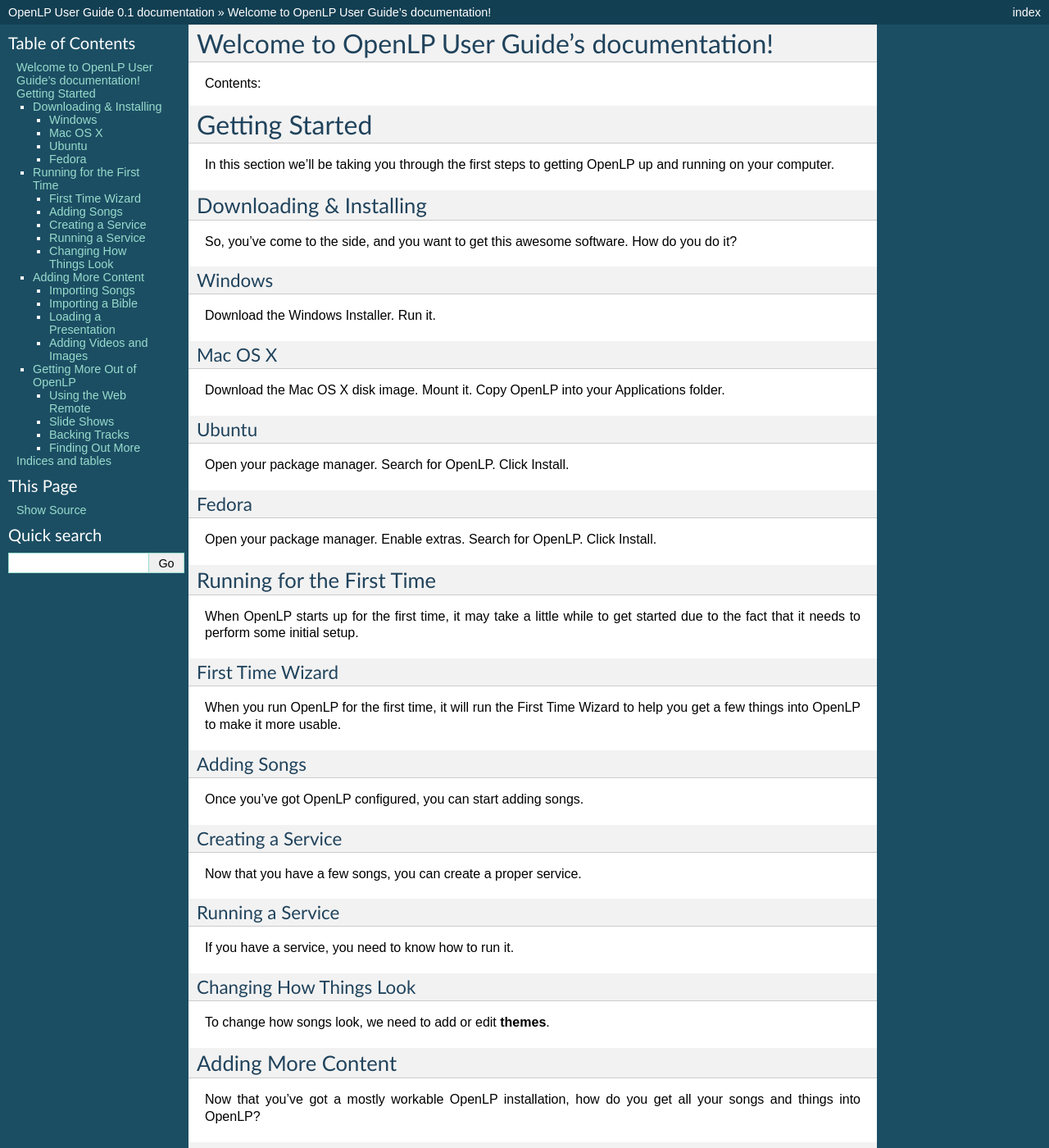
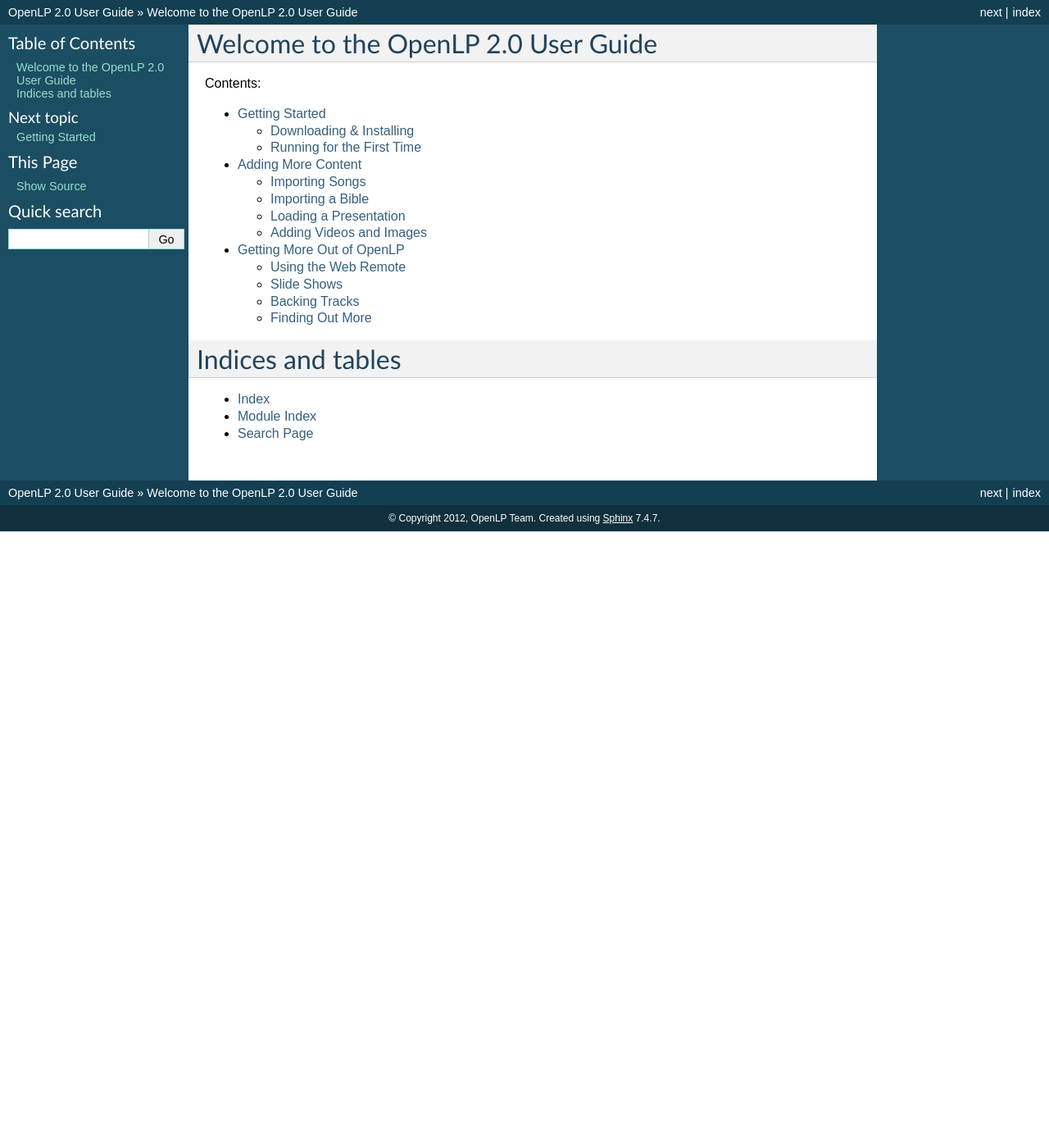
Before and after one commit to kwabenasapong/openpldoc, a Sphinx documentation site: the page built from user-guide/source/index.rst, in a window 1280 px wide and 1400 px high. Shown: the whole window at 82% size. Built offline with Sphinx 7.4.7, drawn with Linux system fonts in a browser that asks for light colours; some of the changed text lies outside the part shown.

Commit message:
Added rst2pdf support and moved sections out to their own files.

```diff
--- a/user-guide/source/conf.py
+++ b/user-guide/source/conf.py
@@ -25,7 +25,7 @@
 
 # Add any Sphinx extension module names here, as strings. They can be extensions
 # coming with Sphinx (named 'sphinx.ext.*') or your custom ones.
-extensions = []
+extensions = ['sphinx.ext.autodoc','rst2pdf.pdfbuilder']
 
 # Add any paths that contain templates here, relative to this directory.
 templates_path = ['_templates']
@@ -48,9 +48,9 @@
 # built documents.
 #
 # The short X.Y version.
-version = '0.1'
+version = '2.0'
 # The full version, including alpha/beta/rc tags.
-release = '0.1'
+release = '2.0'
 
 # The language for content autogenerated by Sphinx. Refer to documentation
 # for a list of supported languages.
@@ -70,7 +70,7 @@
 #default_role = None
 
 # If true, '()' will be appended to :func: etc. cross-reference text.
-#add_function_parentheses = True
+add_function_parentheses = True
 
 # If true, the current module name will be prepended to all description
 # unit titles (such as .. function::).
@@ -103,7 +103,7 @@
 
 # The name for this set of Sphinx documents.  If None, it defaults to
 # "<project> v<release> documentation".
-#html_title = None
+html_title = 'OpenLP 2.0 User Guide'
 
 # A shorter title for the navigation bar.  Default is the same as html_title.
 #html_short_title = None
@@ -164,7 +164,7 @@
 #html_file_suffix = None
 
 # Output file base name for HTML help builder.
-htmlhelp_basename = 'OpenLPUserGuidedoc'
+htmlhelp_basename = 'openlp-user-guide'
 
 
 # -- Options for LaTeX output --------------------------------------------------
@@ -183,7 +183,7 @@
 # Grouping the document tree into LaTeX files. List of tuples
 # (source start file, target name, title, author, documentclass [howto/manual]).
 latex_documents = [
-  ('index', 'OpenLPUserGuide.tex', u'OpenLP User Guide Documentation',
+  ('index', 'OpenLP-User-Guide.tex', u'OpenLP User Guide',
    u'OpenLP Team', 'manual'),
 ]
 
@@ -213,7 +213,7 @@
 # One entry per manual page. List of tuples
 # (source start file, name, description, authors, manual section).
 man_pages = [
-    ('index', 'openlpuserguide', u'OpenLP User Guide Documentation',
+    ('index', 'openlp-user-guide', u'OpenLP User Guide',
      [u'OpenLP Team'], 1)
 ]
 
@@ -227,8 +227,8 @@
 # (source start file, target name, title, author,
 #  dir menu entry, description, category)
 texinfo_documents = [
-  ('index', 'OpenLPUserGuide', u'OpenLP User Guide Documentation',
-   u'OpenLP Team', 'OpenLPUserGuide', 'One line description of project.',
+  ('index', 'OpenLP-User-Guide', u'OpenLP User Guide',
+   u'OpenLP Team', 'OpenLP-User-Guide', 'One line description of project.',
    'Miscellaneous'),
 ]
 
@@ -240,3 +240,100 @@
 
 # How to display URL addresses: 'footnote', 'no', or 'inline'.
 #texinfo_show_urls = 'footnote'
+
+# -- Options for PDF output --------------------------------------------------
+# Grouping the document tree into PDF files. List of tuples
+# (source start file, target name, title, author, options).
+#
+# If there is more than one author, separate them with \\.
+# For example: r'Guido van Rossum\\Fred L. Drake, Jr., editor'
+#
+# The options element is a dictionary that lets you override
+# this config per-document.
+# For example,
+# ('index', u'MyProject', u'My Project', u'Author Name',
+# dict(pdf_compressed = True))
+# would mean that specific document would be compressed
+# regardless of the global pdf_compressed setting.
+
+pdf_documents = [
+    ('index', u'OpenLP', u'OpenLP User Guide', u'OpenLP Team'),
+]
+
+# A comma-separated list of custom stylesheets. Example:
+pdf_stylesheets = ['sphinx','kerning','a4']
+
+# A list of folders to search for stylesheets. Example:
+pdf_style_path = ['.', '_styles']
+
+# Create a compressed PDF
+# Use True/False or 1/0
+# Example: compressed=True
+pdf_compressed = True
+
+# A colon-separated list of folders to search for fonts. Example:
+# pdf_font_path = ['/usr/share/fonts', '/usr/share/texmf-dist/fonts/']
+# Language to be used for hyphenation support
+#pdf_language = "en_US"
+
+# Mode for literal blocks wider than the frame. Can be
+# overflow, shrink or truncate
+#pdf_fit_mode = "shrink"
+
+# Section level that forces a break page.
+# For example: 1 means top-level sections start in a new page
+# 0 means disabled
+#pdf_break_level = 0
+
+# When a section starts in a new page, force it to be 'even', 'odd',
+# or just use 'any'
+#pdf_breakside = 'any'
+
+# Insert footnotes where they are defined instead of
+# at the end.
+#pdf_inline_footnotes = True
+
+# verbosity level. 0 1 or 2
+#pdf_verbosity = 0
+
+# If false, no index is generated.
+#pdf_use_index = True
+
+# If false, no modindex is generated.
+#pdf_use_modindex = True
+
+# If false, no coverpage is generated.
+#pdf_use_coverpage = True
+
+# Name of the cover page template to use
+#pdf_cover_template = 'sphinxcover.tmpl'
+
+# Documents to append as an appendix to all manuals.
+#pdf_appendices = []
+
+# Enable experimental feature to split table cells. Use it
+
+# if you get "DelayedTable too big" errors
+#pdf_splittables = False
+
+# Set the default DPI for images
+#pdf_default_dpi = 72
+
+# Enable rst2pdf extension modules (default is only vectorpdf)
+# you need vectorpdf if you want to use sphinx's graphviz support
+#pdf_extensions = ['vectorpdf']
+
+# Page template name for "regular" pages
+#pdf_page_template = 'cutePage'
+
+# Show Table Of Contents at the beginning?
+#pdf_use_toc = True
+
+# How many levels deep should the table of contents be?
+pdf_toc_depth = 9999
+
+# Add section number to section references
+pdf_use_numbered_links = False
+
+# Background images fitting mode
+pdf_fit_background_mode = 'scale'
--- /dev/null
+++ b/user-guide/source/getting-started.rst
@@ -0,0 +1,49 @@
+.. _getting-started:
+
+Getting Started
+===============
+In this section we'll  be taking you through the first steps to getting OpenLP up and running on your computer.
+
+Downloading & Installing
+------------------------
+So, you've come to the side, and you want to get this awesome software. How do you do it?
+
+Windows
+*******
+Download the Windows Installer. Run it.
+
+Mac OS X
+********
+Download the Mac OS X disk image. Mount it. Copy OpenLP into your Applications folder.
+
+Ubuntu
+******
+Open your package manager. Search for OpenLP. Click Install.
+
+Fedora
+******
+Open your package manager. Enable extras. Search for OpenLP. Click Install.
+
+Running for the First Time
+--------------------------
+When OpenLP starts up for the first time, it may take a little while to get started due to the fact that it needs to perform some initial setup.
+
+First Time Wizard
+*****************
+When you run OpenLP for the first time, it will run the First Time Wizard to help you get a few things into OpenLP to make it more usable.
+
+Adding Songs
+************
+Once you've got OpenLP configured, you can start adding songs.
+
+Creating a Service
+******************
+Now that you have a few songs, you can create a proper service.
+
+Running a Service
+*****************
+If you have a service, you need to know how to run it.
+
+Changing How Things Look
+************************
+To change how songs look, we need to add or edit **themes**.
--- a/user-guide/source/index.rst
+++ b/user-guide/source/index.rst
@@ -3,90 +3,16 @@
    You can adapt this file completely to your liking, but it should at least
    contain the root `toctree` directive.
 
-Welcome to OpenLP User Guide's documentation!
-=============================================
+Welcome to the OpenLP 2.0 User Guide
+====================================
 
 Contents:
 
 .. toctree::
-   :maxdepth: 2
-
-
-Getting Started
-===============
-In this section we'll  be taking you through the first steps to getting OpenLP up and running on your computer.
-
-Downloading & Installing
-------------------------
-So, you've come to the side, and you want to get this awesome software. How do you do it?
-
-Windows
-*******
-Download the Windows Installer. Run it.
-
-Mac OS X
-********
-Download the Mac OS X disk image. Mount it. Copy OpenLP into your Applications folder.
-
-Ubuntu
-******
-Open your package manager. Search for OpenLP. Click Install.
-
-Fedora
-******
-Open your package manager. Enable extras. Search for OpenLP. Click Install.
-
-Running for the First Time
---------------------------
-When OpenLP starts up for the first time, it may take a little while to get started due to the fact that it needs to perform some initial setup.
-
-First Time Wizard
-*****************
-When you run OpenLP for the first time, it will run the First Time Wizard to help you get a few things into OpenLP to make it more usable.
-
-Adding Songs
-************
-Once you've got OpenLP configured, you can start adding songs.
-
-Creating a Service
-******************
-Now that you have a few songs, you can create a proper service.
-
-Running a Service
-*****************
-If you have a service, you need to know how to run it.
-
-Changing How Things Look
-************************
-To change how songs look, we need to add or edit **themes**.
-
-Adding More Content
--------------------
-Now that you've got a mostly workable OpenLP installation, how do you get all your songs and things into OpenLP?
-
-Importing Songs
-***************
-You've been using EasyWorship, this is how you get your songs out of it.
-
-Importing a Bible
-*****************
-You need to be able to project Bible verses, this shows you how to get Bibles into OpenLP.
-
-Loading a Presentation
-**********************
-Adding Videos and Images
-************************
-Getting More Out of OpenLP
---------------------------
-Using the Web Remote
-********************
-Slide Shows
-***********
-Backing Tracks
-**************
-Finding Out More
-****************
-View our `reference manual <http://manual.openlp.org/>`_.
+    getting-started
+    adding-content
+    getting-more
+    :maxdepth: 2
 
 
 Indices and tables
```
Also changed, not shown: user-guide/source/adding-content.rst (added, +18 -0 lines), user-guide/source/getting-more.rst (added, +17 -0 lines), 1 other file.
